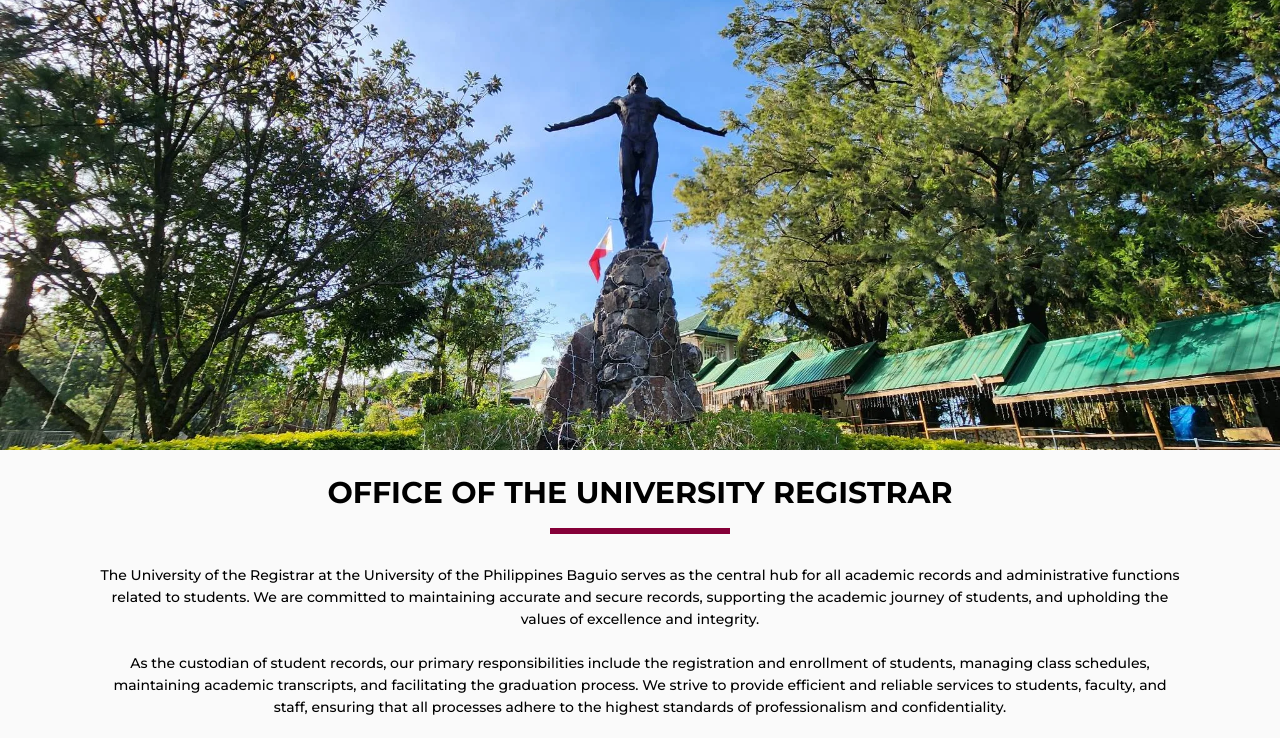
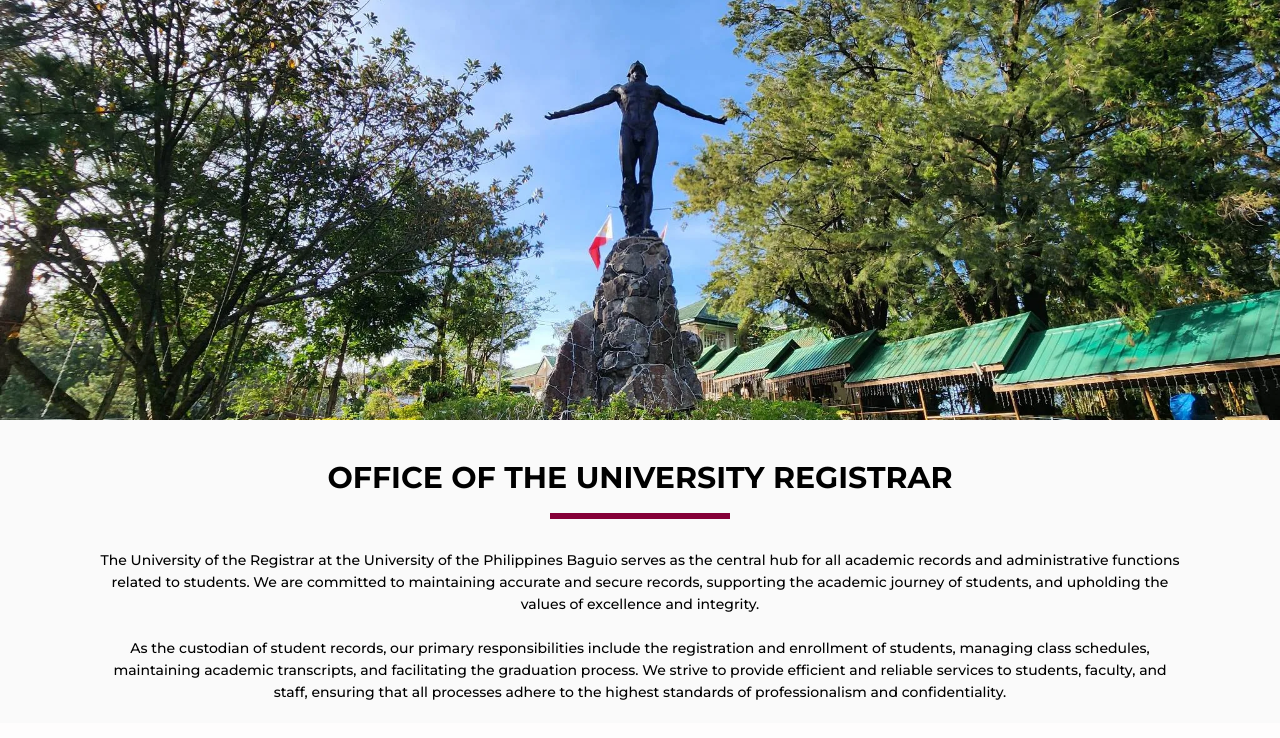
Before and after one commit to 01001111o1/CMSC128_BackEnd, a Flask app: page /about_us in a window 1280 px wide. Shown: the part 79-817 px from the top of the page. After the commit the page ends 779 px from the top, so only its background shows below. Run offline with Flask 3, Linux system fonts and the light colour scheme; some libraries are stand-ins or nearby versions.

Commit message:
updated css for about us

```diff
--- a/app/static/css/style.css
+++ b/app/static/css/style.css
@@ -475,7 +475,7 @@ button[type='submit']:hover {
 
 .oblePic {
   width: 100%;
-  height: 450px;
+  height: 420px;
   display: flex;
   justify-content: center;
   align-items: center;
@@ -498,7 +498,7 @@ button[type='submit']:hover {
   font-weight: 700;
   line-height: 35px;
   color: #000;
-  margin-top: 25px;
+  margin-top: 40px;
 }
 
 .abt-container .abt-line-container {
```
